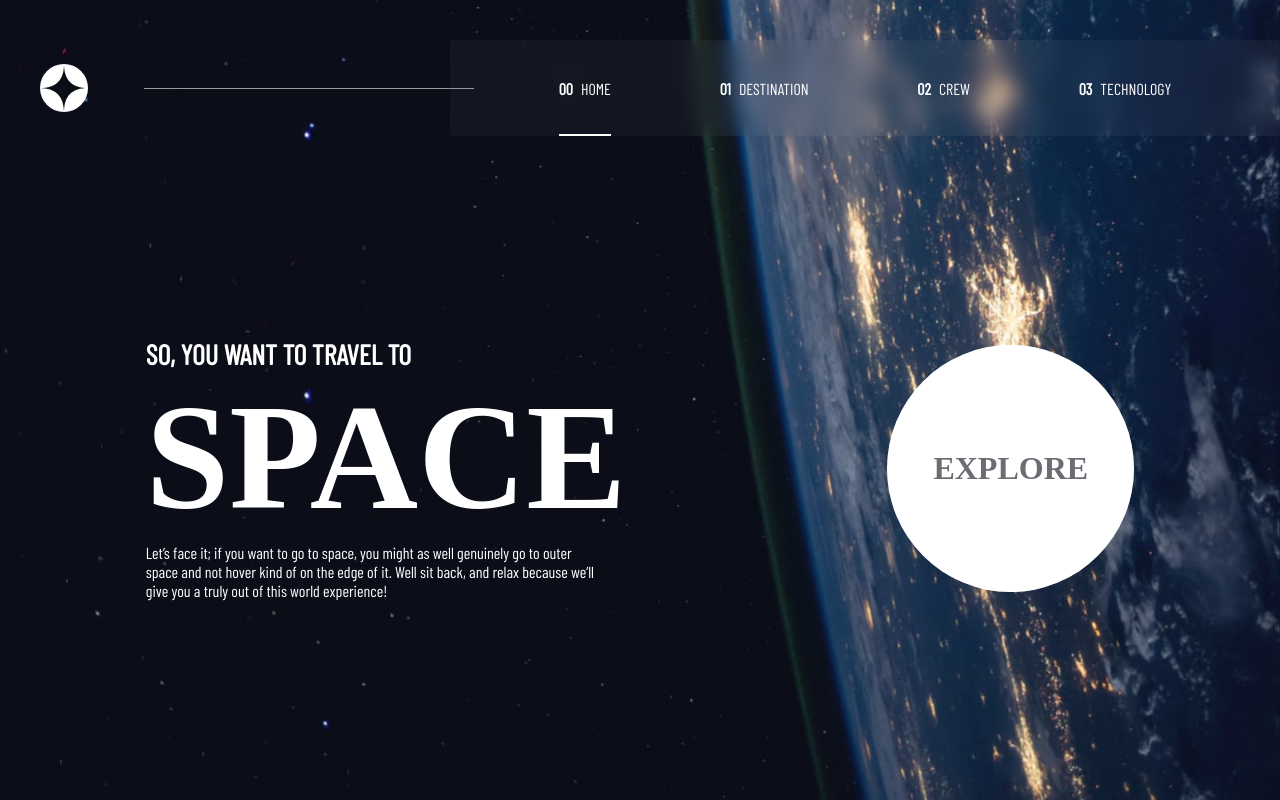
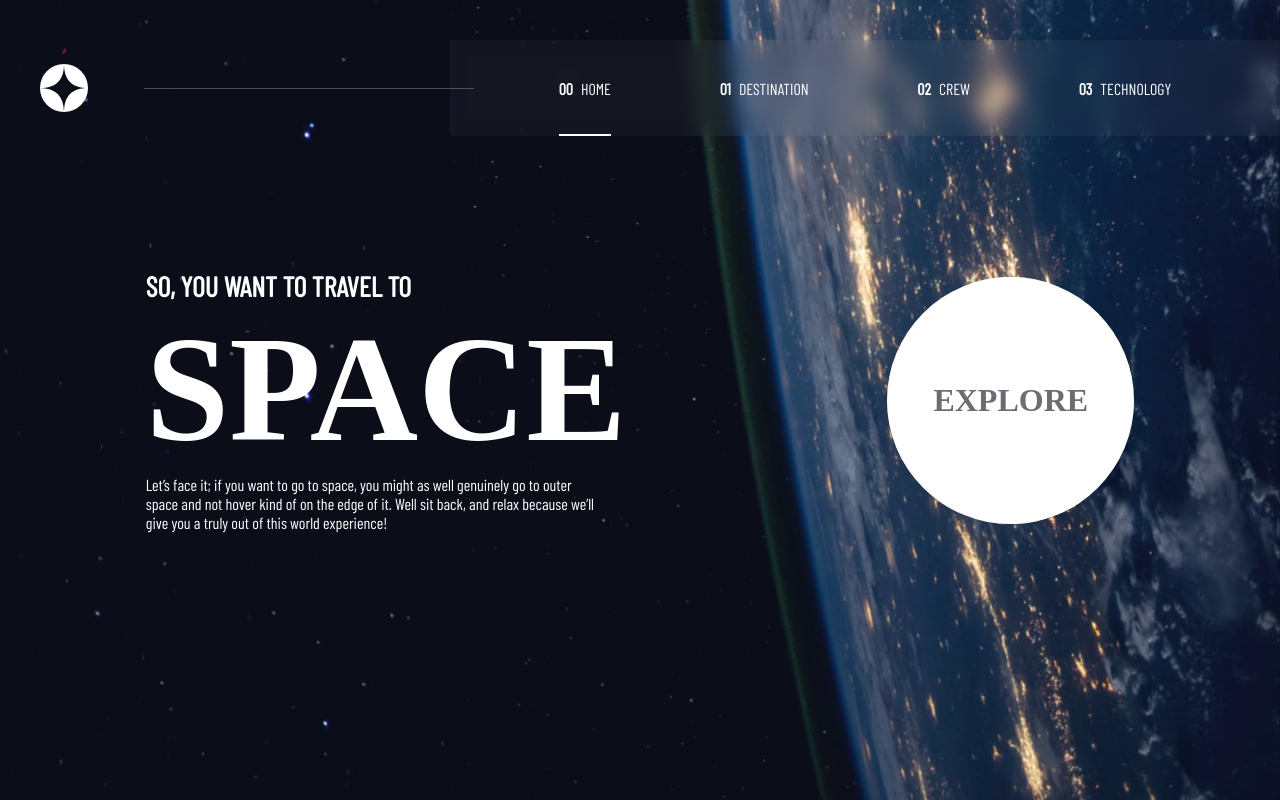
Before and after one commit to alt-art/space-tourism-website, a React (Vite) app: page / in a window 1280 px wide. Built offline with nearby package versions, Linux system fonts and the light colour scheme; a web font is replaced by a local one.

Commit message:
fix(header): Make header fixed to not use overflow on scroll

```diff
--- a/src/App.tsx
+++ b/src/App.tsx
@@ -18,7 +18,6 @@ const AppStyles = styled.div`
   @media (max-width: 375px) {
     background-image: url('/background/${(props: AppStylesProps) => props.location}/mobile.jpg');
   }
-  overflow-y: auto;
 `;
 
 function App() {
--- a/src/components/Header.tsx
+++ b/src/components/Header.tsx
@@ -9,6 +9,7 @@ const HeaderStyled = styled.header`
   margin-top: 40px;
   padding-left: 40px;
   width: 100%;
+  position: fixed;
 `;
 
 const Logo = styled.img`
@@ -19,7 +20,7 @@ const Logo = styled.img`
 const Line = styled.div`
   width: calc(100% - 910px);
   height: 1px;
-  background-color: #979797;
+  background-color: rgba(255, 255, 255, 0.2515);
   position: relative;
   left: 40px;
   z-index: 1;
--- a/src/pages/Home.tsx
+++ b/src/pages/Home.tsx
@@ -5,8 +5,7 @@ const HomeStyles = styled.div`
   display: flex;
   align-items: center;
   justify-content: space-around;
-  width: 100vw;
-  height: calc(100% - (96px + 40px));
+  height: 100%;
 `;
 
 const TextContainer = styled.div`
```
